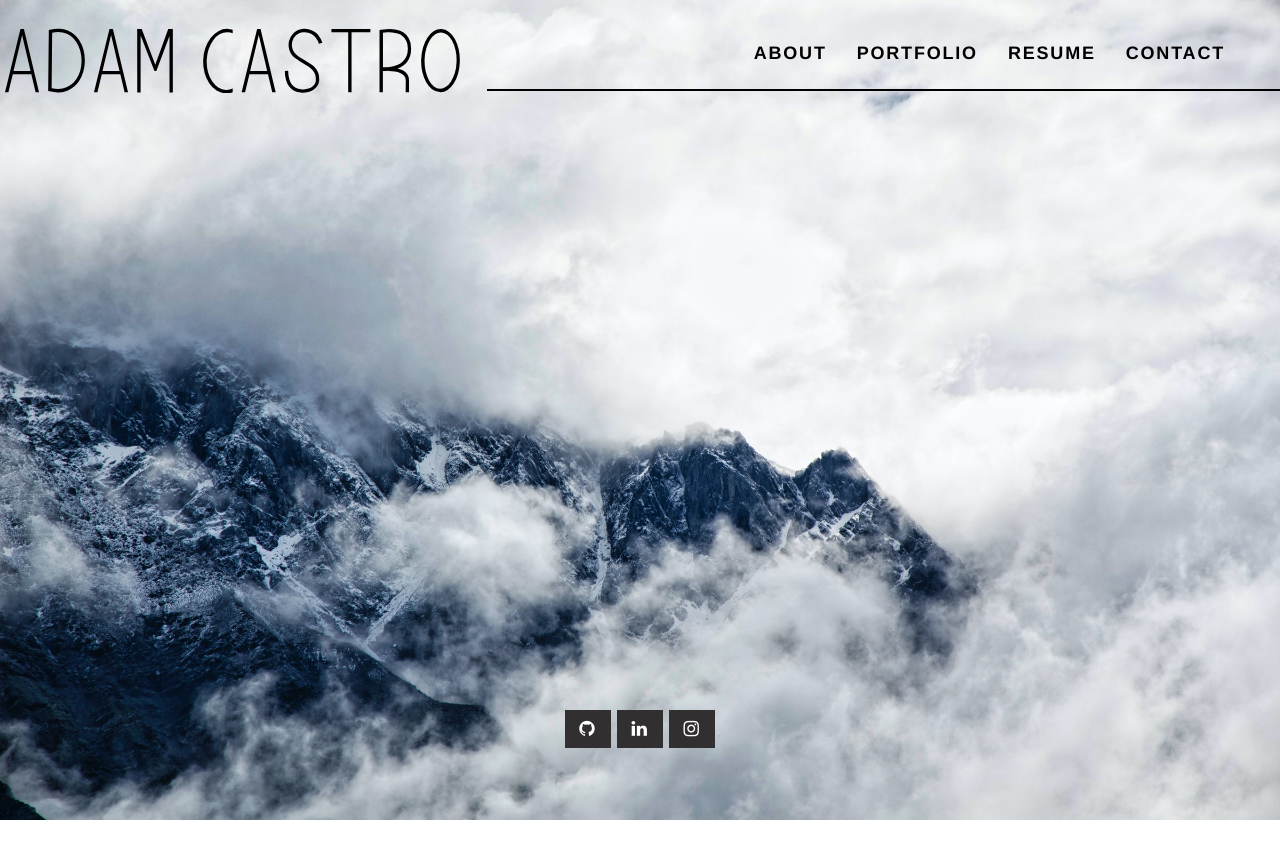
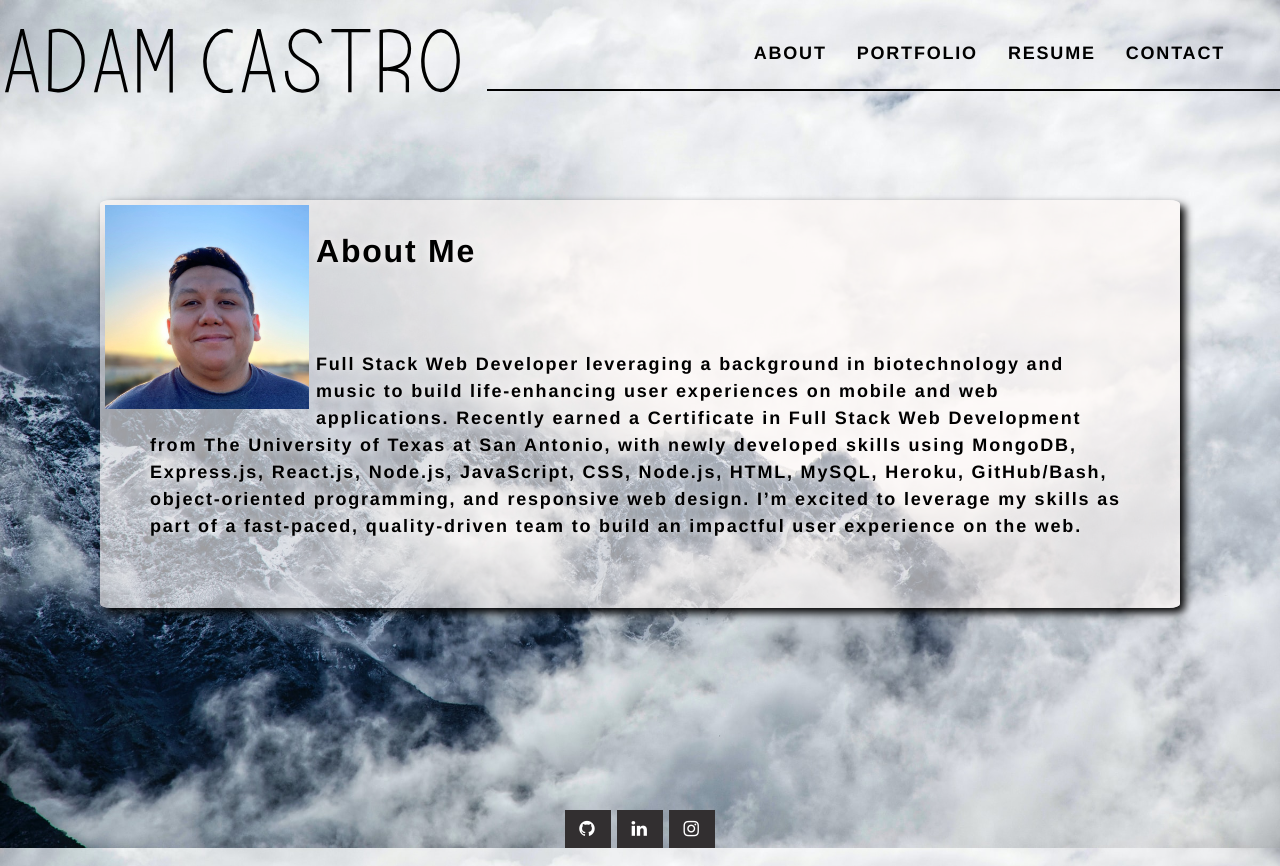
Before and after one commit to avc0021/portfolio-ac, a React (Create React App) app: page / in a window 1280 px wide. Before the commit the page ends 820 px from the top, so only its background shows below. Built offline with nearby package versions, Linux system fonts and the light colour scheme.

Commit message:
added route in router

```diff
--- a/src/router/Router.js
+++ b/src/router/Router.js
@@ -11,6 +11,7 @@ export default class Router extends Component {
         return (
             <div>
                 <Switch>
+                    <Route path="/" exact component={About}/>
                     <Route path="/about" exact component={About}/>
                     <Route path="/projects" exact component={Projects}/>
                     <Route path="/resume" exact component={Resume}/>
```
